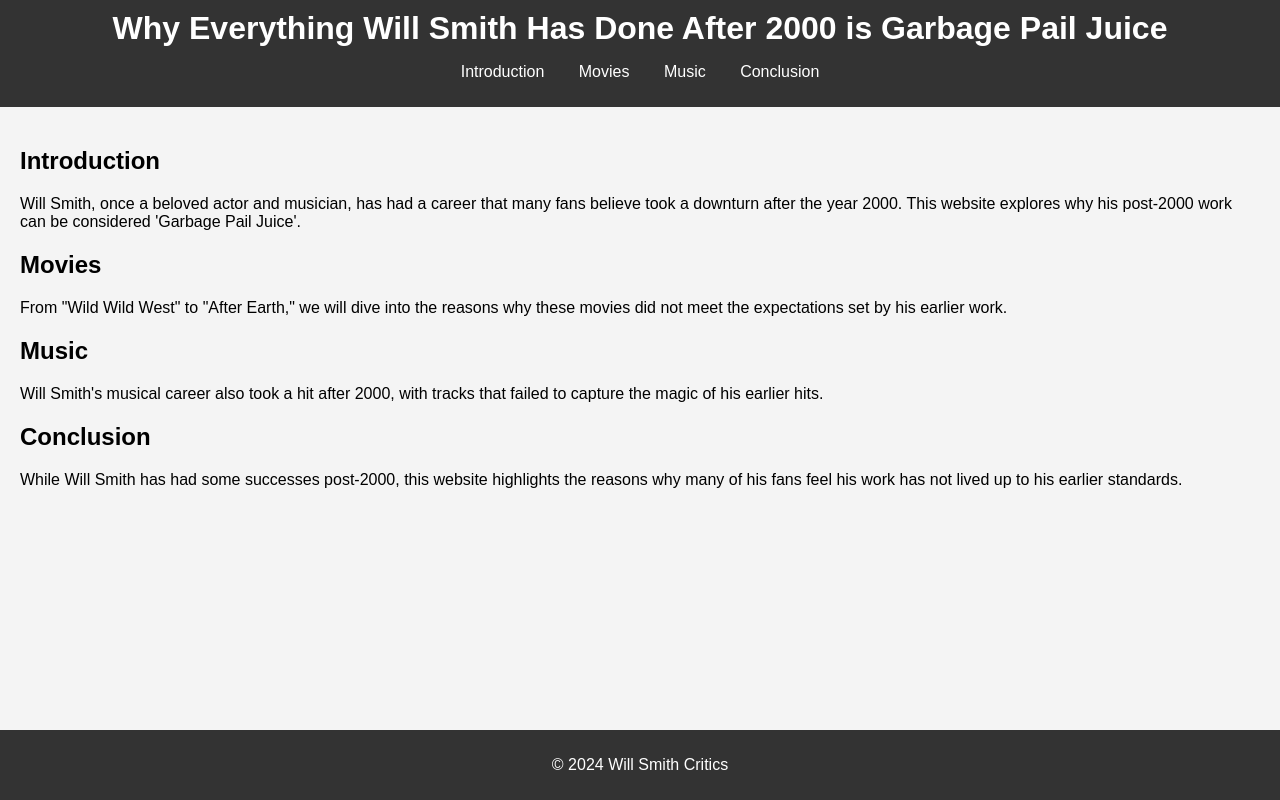
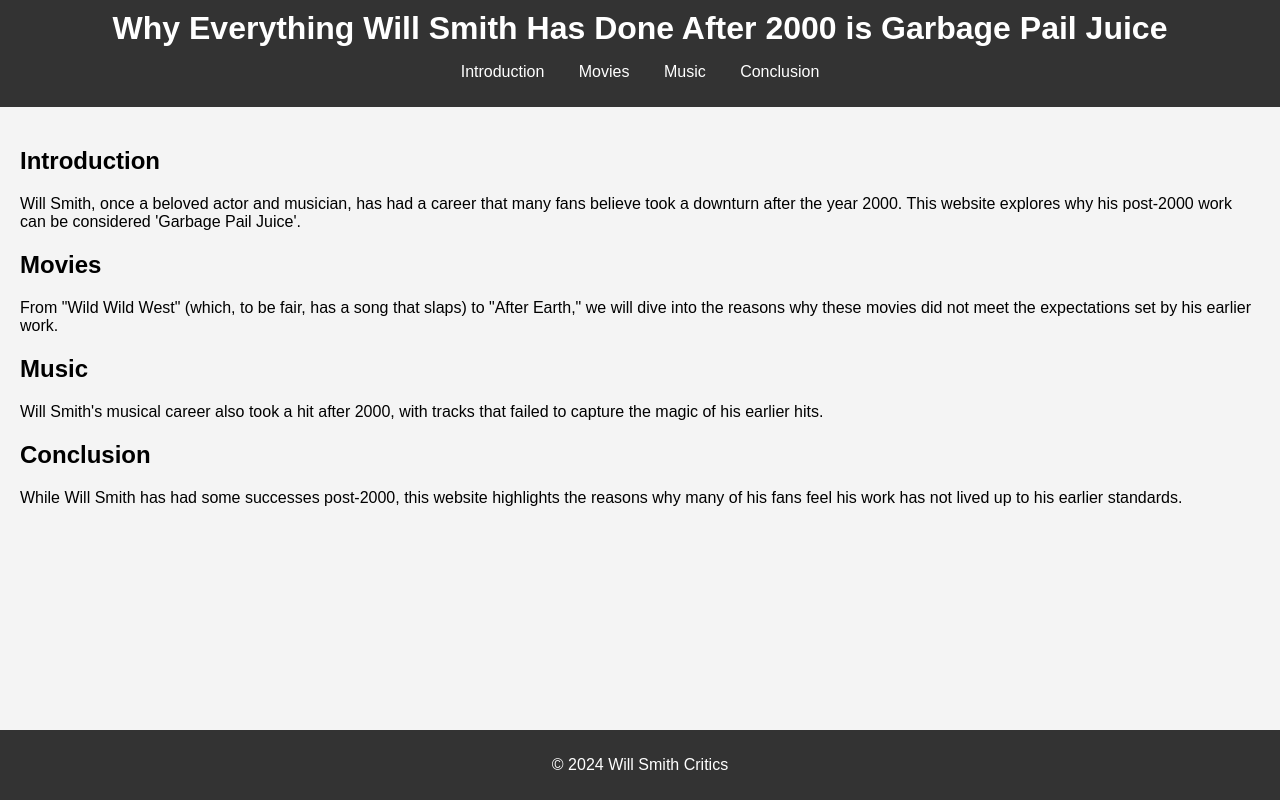
Before and after one commit to zaireali649/luit_black_july_2024_cicd, a plain HTML site: page index.html in a window 1280 px wide. Drawn offline with Linux system fonts and the light colour scheme.

Commit message:
Update index.html

```diff
--- a/index.html
+++ b/index.html
@@ -76,7 +76,7 @@
         </section>
         <section id="movies">
             <h2>Movies</h2>
-            <p>From "Wild Wild West" to "After Earth," we will dive into the reasons why these movies did not meet the expectations set by his earlier work.</p>
+            <p>From "Wild Wild West" (which, to be fair, has a song that slaps) to "After Earth," we will dive into the reasons why these movies did not meet the expectations set by his earlier work.</p>
         </section>
         <section id="music">
             <h2>Music</h2>
```
